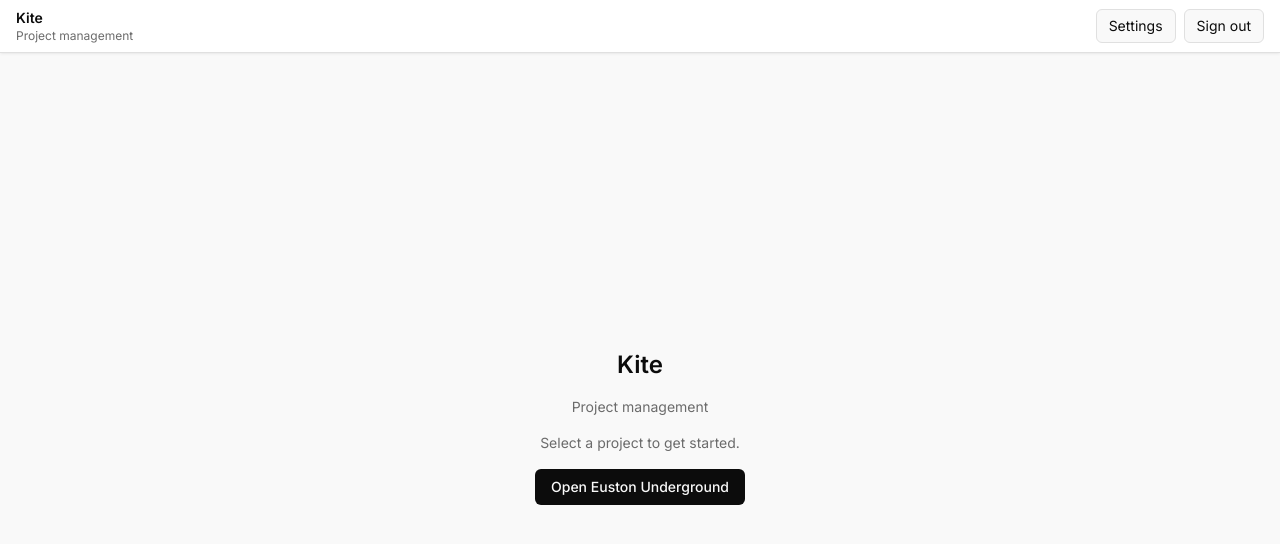
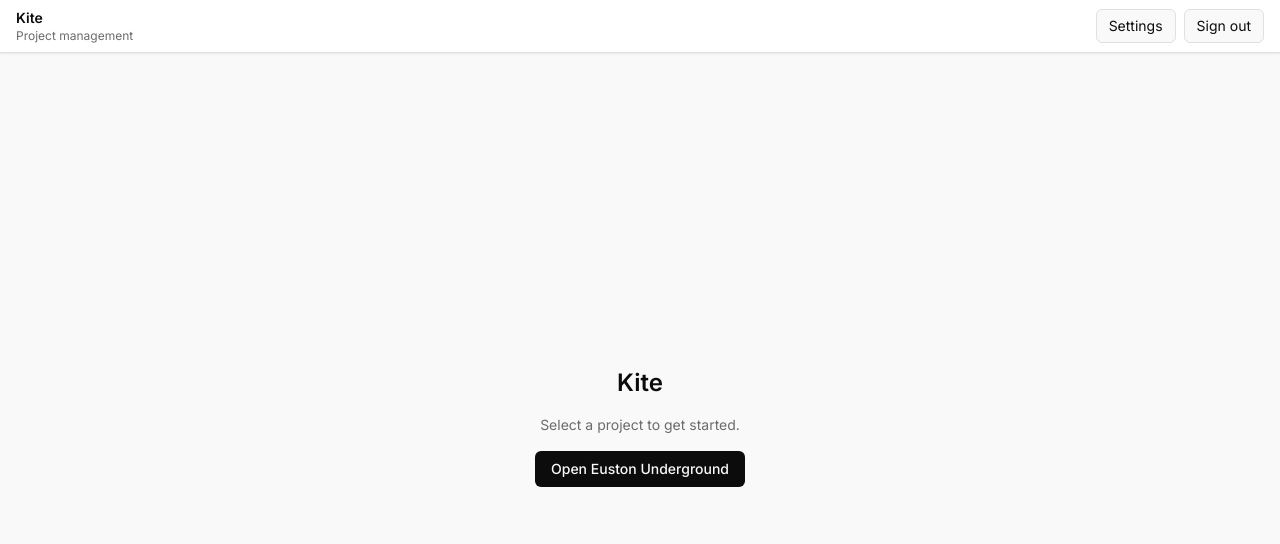
Before and after one commit to benteoh/project-management, a Next.js app: page / in a window 1280 px wide. Shown: the top 544 px of the page. Built offline with nearby package versions, Linux system fonts and the light colour scheme; no server answers.

Commit message:
Remove sub text in home

```diff
--- a/src/app/page.tsx
+++ b/src/app/page.tsx
@@ -5,7 +5,6 @@
     <div className="bg-background flex flex-1 flex-col items-center justify-center font-sans">
       <main className="flex flex-col items-center gap-4 text-center">
         <h1 className="text-foreground text-2xl font-semibold">Kite</h1>
-        <p className="text-muted-foreground text-sm">Project management</p>
         <p className="text-muted-foreground text-sm">Select a project to get started.</p>
         <Link
           href="/projects/1"
```
